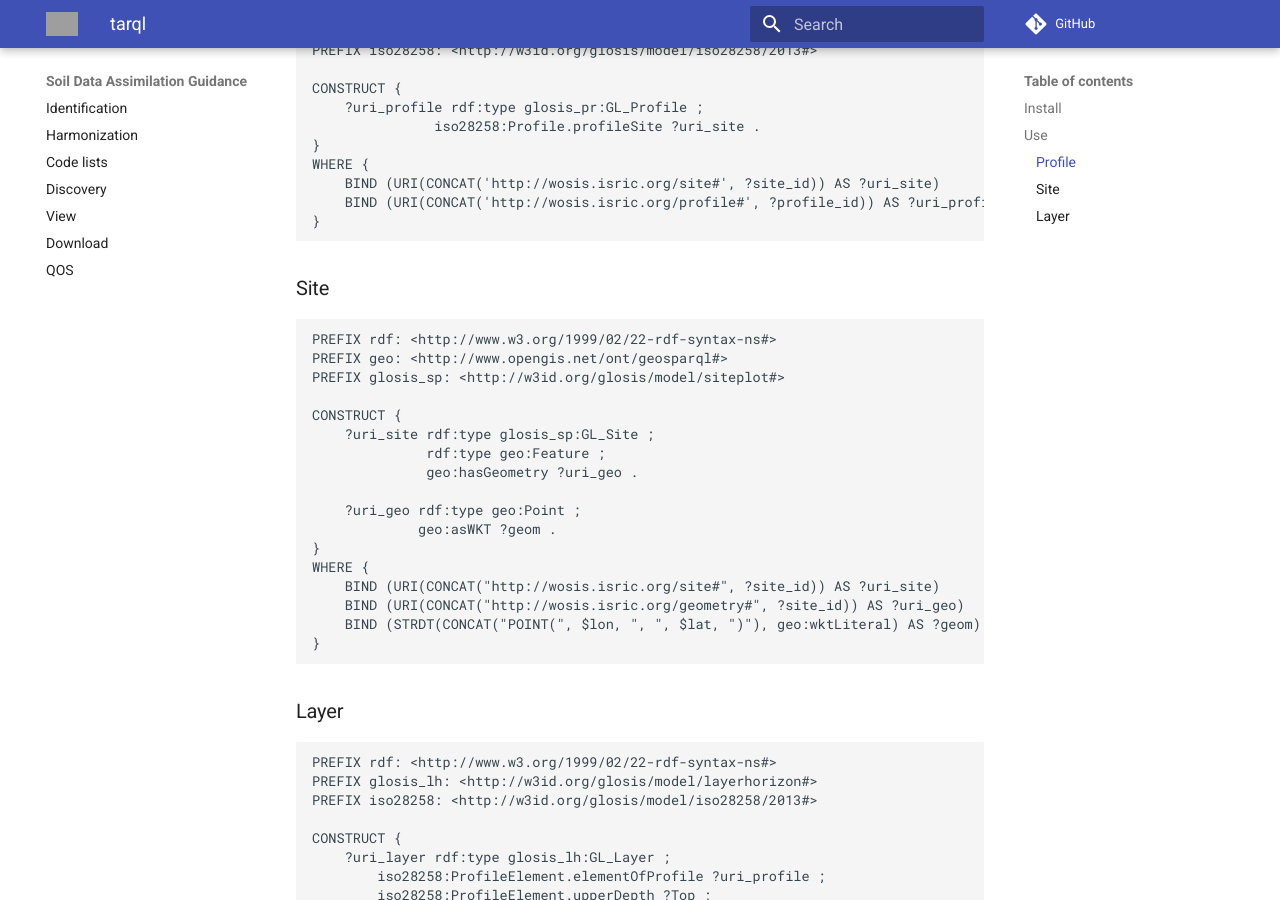
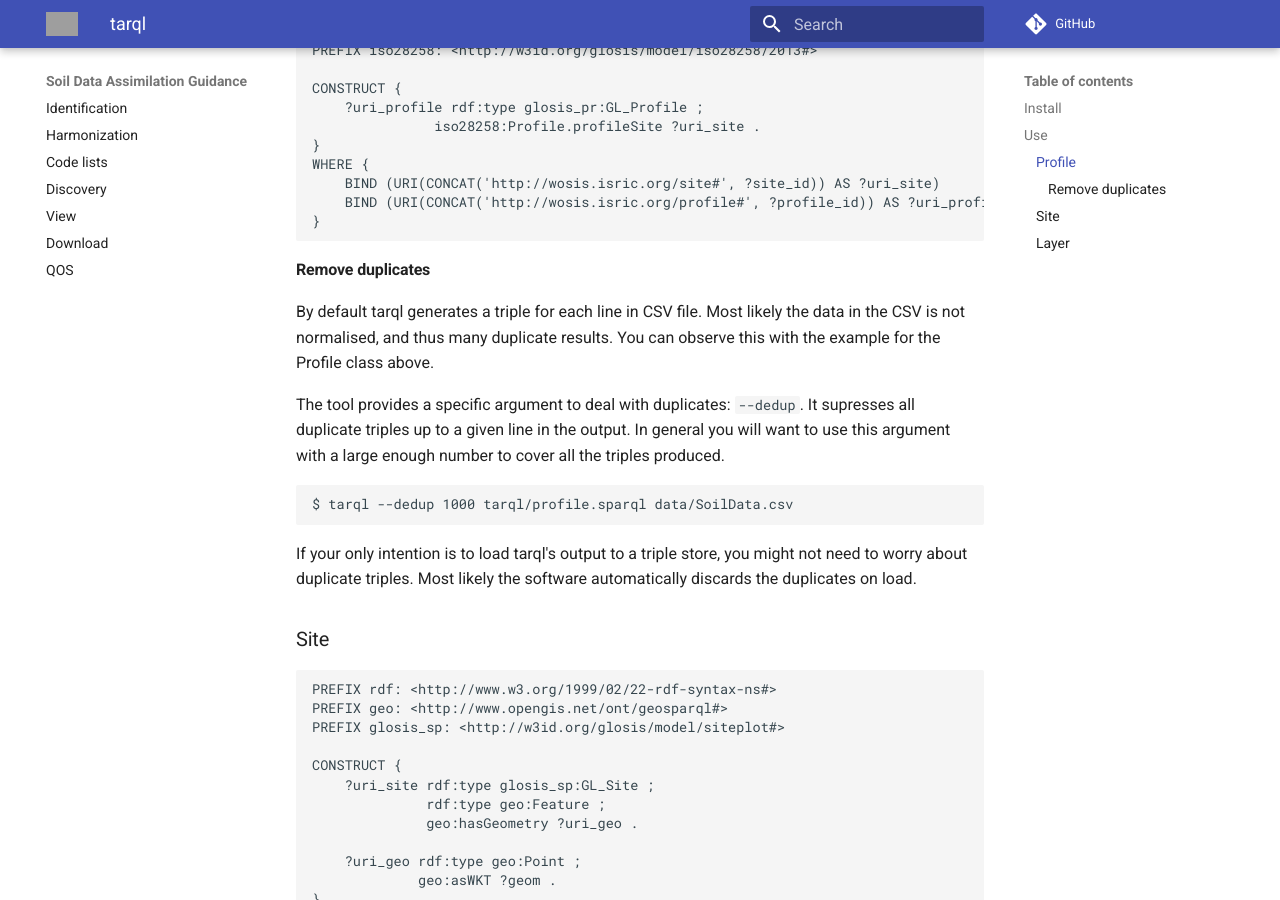
Before and after one commit to ejpsoil/soildata-assimilation-guidance, an MkDocs documentation site: the page built from docs/tools/tarql.md, in a window 1280 px wide and 900 px high, scrolled down 1126 px. Built offline with MkDocs 1.6.1 and Material for MkDocs 9.7.7, drawn with Linux system fonts in a browser that asks for light colours; comment, search, counter and statistics services are not loaded; grey boxes are pictures that could not be loaded.

Commit message:
Dealing with duplicates with tarql

````diff
--- a/docs/tools/tarql.md
+++ b/docs/tools/tarql.md
@@ -65,6 +65,25 @@ WHERE {
 }
 ```
 
+#### Remove duplicates
+
+By default tarql generates a triple for each line in CSV file. Most likely the
+data in the CSV is not normalised, and thus many duplicate results. You can
+observe this with the example for the Profile class above.
+
+The tool provides a specific argument to deal with duplicates: `--dedup`. It
+supresses all duplicate triples up to a given line in the output. In general you
+will want to use this argument with a large enough number to cover all the
+triples produced.
+
+```
+$ tarql --dedup 1000 tarql/profile.sparql data/SoilData.csv
+```
+
+If your only intention is to load tarql's output to a triple store, you might not need to
+worry about duplicate triples. Most likely the software automatically discards
+the duplicates on load.
+
 ### Site
 
 ```sparql
````
